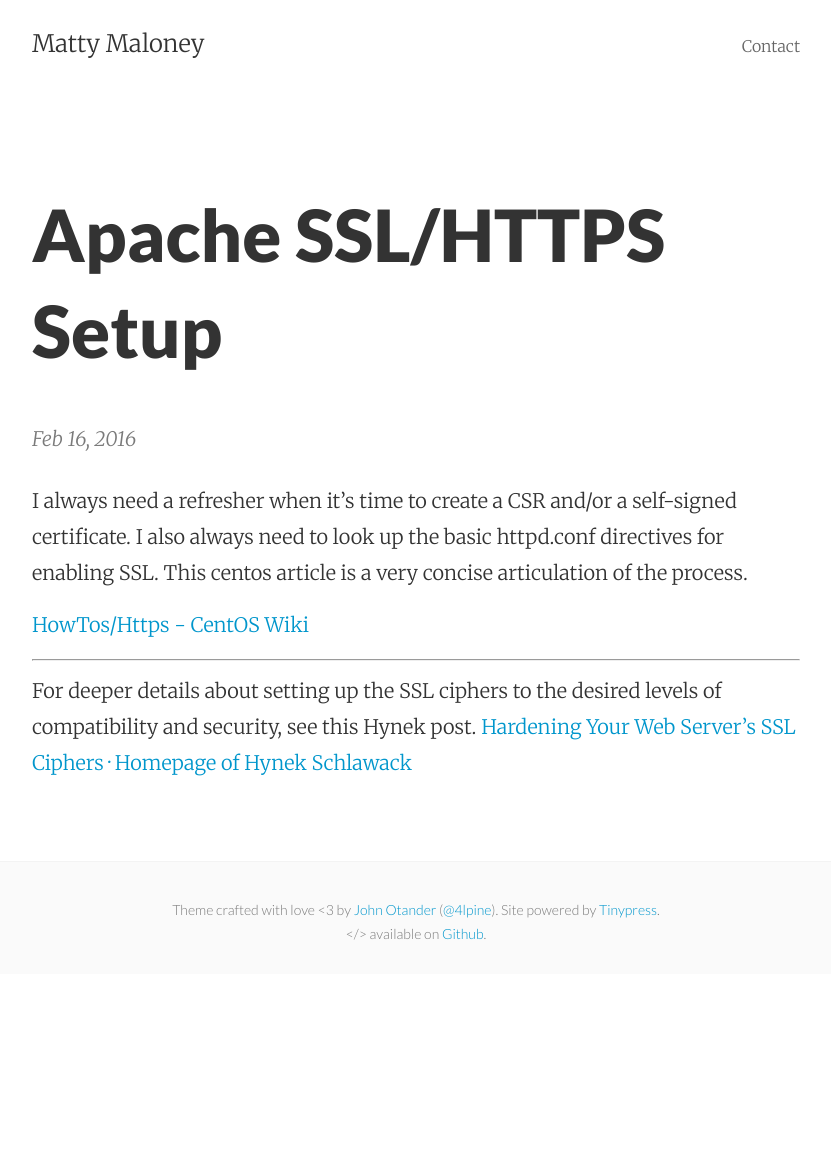
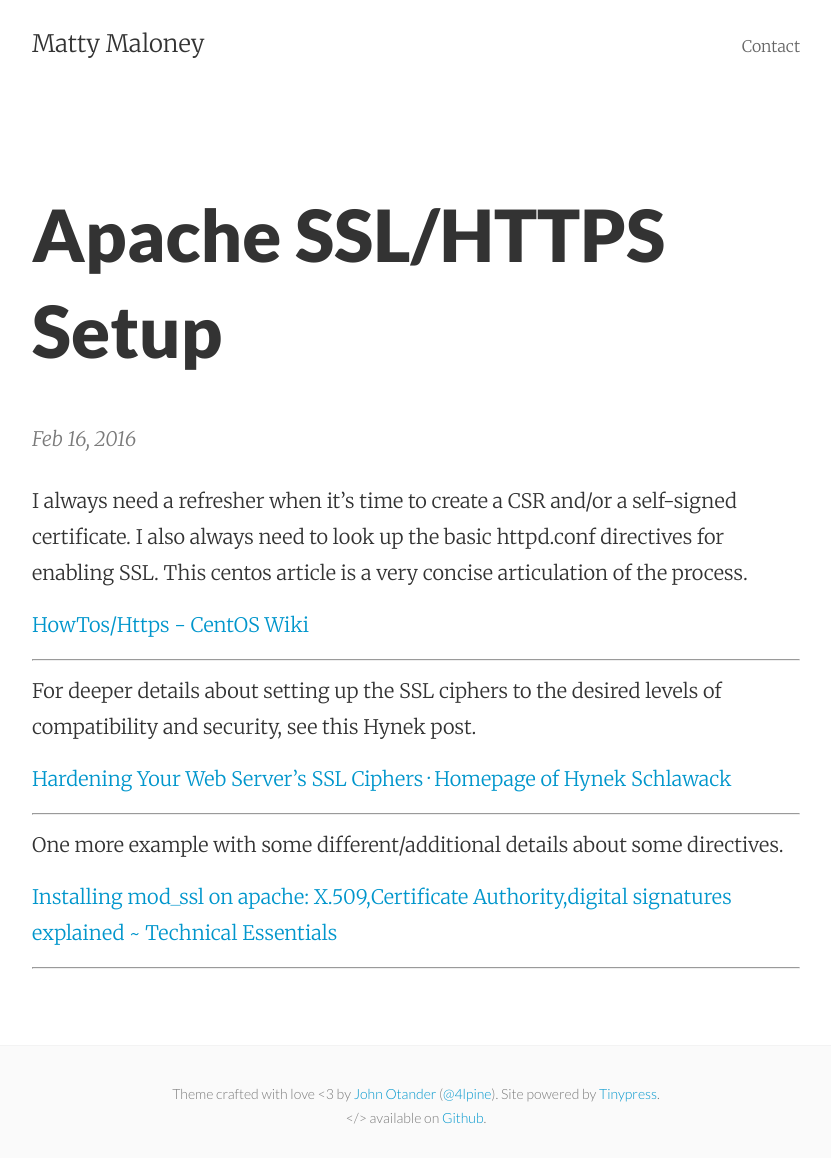
Before and after one commit to mattymaloney/mattymaloney.github.io, a Jekyll site: the page built from _posts/2016-02-16-apache-ssl-setup.md, in a window 1280 px wide. Shown: the whole page, without its empty margins (224-1055 px from the left). Built offline with Jekyll 4.4.1, drawn with Linux system fonts in a browser that asks for light colours; before the commit the page ends 974 px from its top, so only the background shows below that.

Commit message:
Updated 2016-02-16-apache-ssl-setup.md

```diff
--- a/_posts/2016-02-16-apache-ssl-setup.md
+++ b/_posts/2016-02-16-apache-ssl-setup.md
@@ -3,6 +3,7 @@ published: true
 layout: post
 title: Apache SSL/HTTPS Setup
 ---
+
 
 I always need a refresher when it's time to create a CSR and/or a self-signed certificate. I also always need to look up the basic httpd.conf directives for enabling SSL. This centos article is a very concise articulation of the process.
 
@@ -11,4 +12,13 @@ I always need a refresher when it's time to create a CSR and/or a self-signed ce
 ---
 
 For deeper details about setting up the SSL ciphers to the desired levels of compatibility and security, see this Hynek post.
+
 [Hardening Your Web Server’s SSL Ciphers · Homepage of Hynek Schlawack](https://hynek.me/articles/hardening-your-web-servers-ssl-ciphers/)
+
+---
+
+One more example with some different/additional details about some directives.
+
+[Installing mod_ssl on apache: X.509,Certificate Authority,digital signatures explained ~ Technical Essentials](http://ramannanda.blogspot.jp/2009/08/installing-modssl-on-apache.html)
+
+---
```
